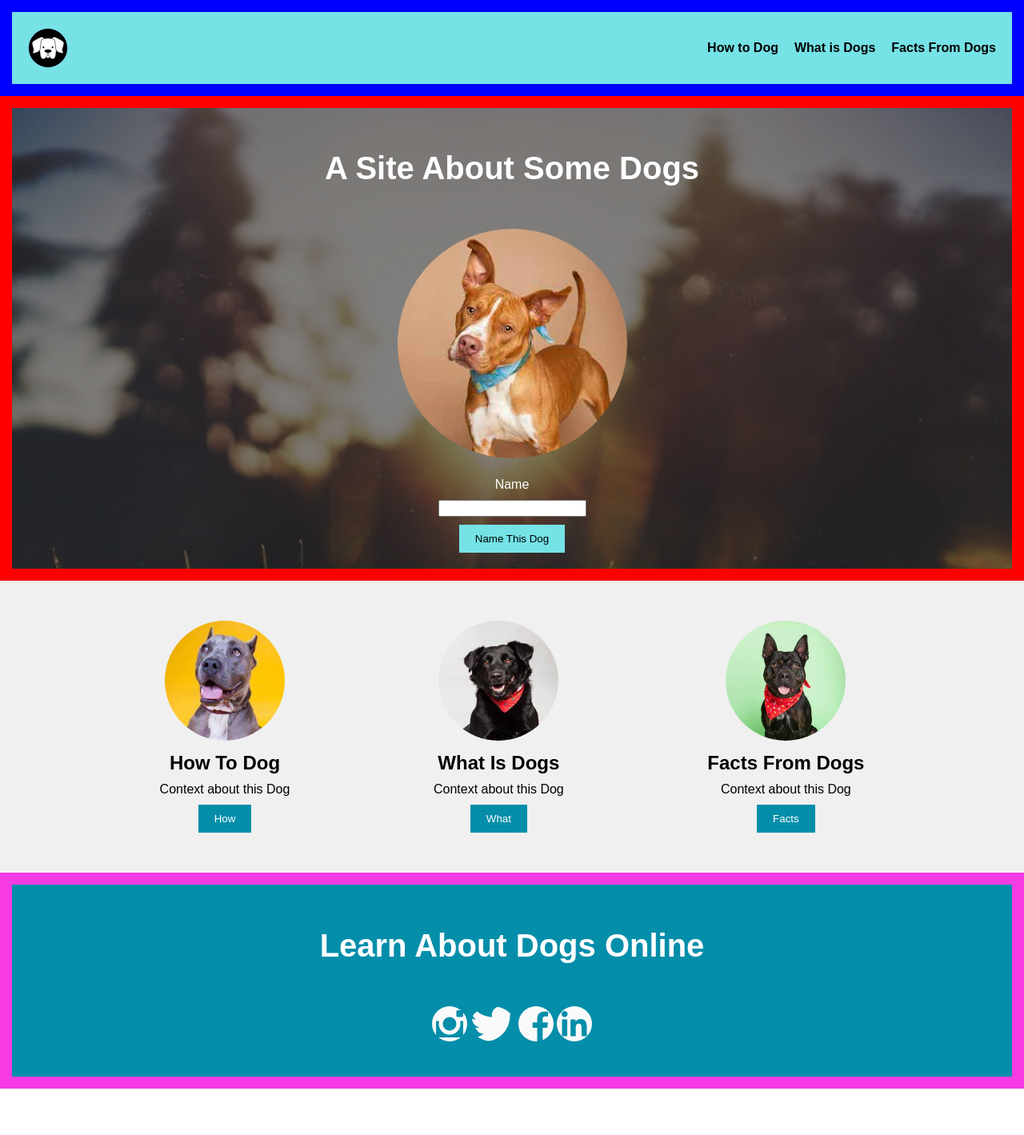
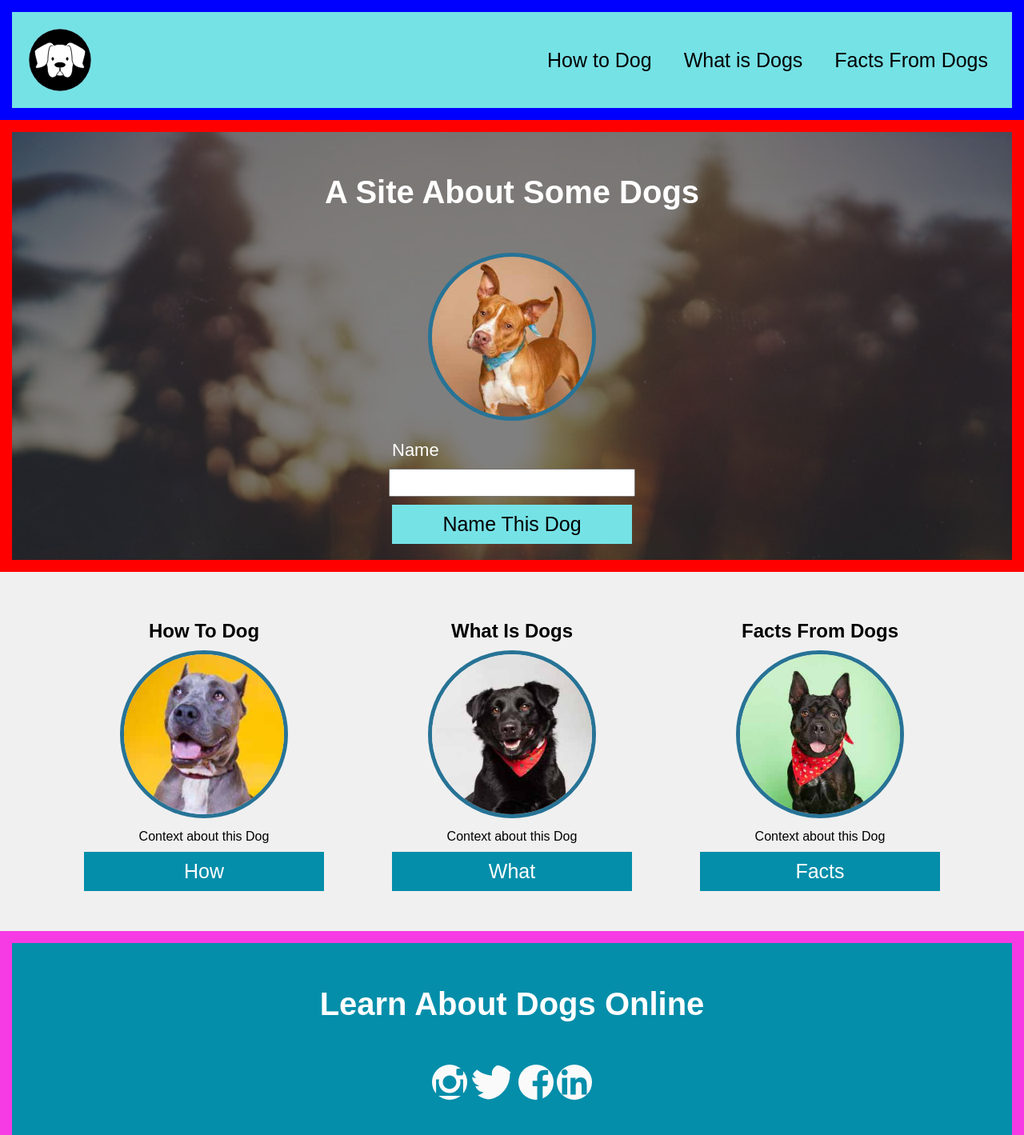
Before and after one commit to TDManning/Dog-Party2.0, a plain HTML site: page index.html in a window 1280 px wide. Shown: the whole page at 80% size. Before the commit the page ends 1361 px from the top, so only its background shows below. Drawn offline with Linux system fonts and the light colour scheme.

Commit message:
feat: incorporate additinal styling to match spec

```diff
--- a/index.html
+++ b/index.html
@@ -13,9 +13,9 @@
       <!-- Add the navigation bar -->
       <nav>
         <ul class="nav-list">
-          <li><a href="#how-to-dog">How to Dog</a></li>
-          <li><a href="#what-is-dogs">What is Dogs</a></li>
-          <li><a href="#facts-from-dogs">Facts From Dogs</a></li>
+          <li><a class= "header-text" href="#how-to-dog">How to Dog</a></li>
+          <li><a class= "header-text" href="#what-is-dogs">What is Dogs</a></li>
+          <li><a class= "header-text" href="#facts-from-dogs">Facts From Dogs</a></li>
         </ul>
       </nav>
     </header>
@@ -25,40 +25,40 @@
         <h1>A Site About <strong>Some Dogs</strong></h1>
         <img src="assets/dog1-sq.jpg" alt="Dog Image" class="hero-image" />
         <form>
-          <label class= "name" for="dog-name">Name</label>
-          <input type="text" id="dog-name" name="dog-name" />
-          <button type="submit">Name This Dog</button>
+          <label id= "name" for="dog-name">Name</label>
+          <input class= "dog-button" type="text" id="dog-name" name="dog-name" />
+          <button type="submit" class="dog-button light-blue">Name This Dog</button>
         </form>
       </section>
       <section class="info">
         <div class="dog-info">
+          <h2>How To Dog</h2>
           <img src="assets/dog2-sq.jpg" alt="Dog 2" />
-          <h2>How To Dog</h2>
           <p>Context about this Dog</p>
-          <button>How</button>
+          <button class="dog-button">How</button>
         </div>
           <div class="dog-info">
+            <h2>What Is Dogs</h2>
             <img src="assets/dog3-sq.jpg" alt="Dog 2" />
-            <h2>What Is Dogs</h2>
             <p>Context about this Dog</p>
-            <button>What</button>
+            <button class="dog-button">What</button>
           </div>
         <div class="dog-info">
           <div class="dog-info">
+            <h2>Facts From Dogs</h2>
           <img src="assets/dog4-sq.jpg" alt="Dog 2" />
-          <h2>Facts From Dogs</h2>
           <p>Context about this Dog</p>
-          <button>Facts</button>
+          <button class="dog-button">Facts</button>
         </div>
       </section>
     </main>
     <footer>
       <section class="hero">
         <h1>Learn About Dogs Online</h1>
-        <img src="assets/instagram.svg" alt="IG Logo" class="hero-image" />
-        <img src="assets/twitter.svg" alt="Twitter Logo" class="hero-image" />
-        <img src="assets/facebook.svg" alt="Facebook Logo" class="hero-image" />
-        <img src="assets/linkedin.svg" alt="Instagram Logo" class="hero-image" />
+        <img src="assets/instagram.svg" alt="IG Logo" class="social-media" />
+        <img src="assets/twitter.svg" alt="Twitter Logo" class="social-media" />
+        <img src="assets/facebook.svg" alt="Facebook Logo" class="social-media" />
+        <img src="assets/linkedin.svg" alt="Instagram Logo" class="social-media" />
       </section>
     </footer>
     <script src="main.js"></script>
--- a/style.css
+++ b/style.css
@@ -8,20 +8,26 @@ body {
 
 header {
   background-color: #75e2e6;
-  padding: 20px;
+  padding: 0px;
   display: flex;
   justify-content: space-between;
   align-items: center;
 }
 
 .logo {
-  height: 50px;
+  height: 80px;
 }
 
 .nav-list {
   list-style-type: none;
   display: flex;
   gap: 20px;
+}
+
+.header-text {
+  font-size: 25px;
+  font-weight: lighter;
+  padding: 10px
 }
 
 /* The li a is a descendant selector. It targets <a> elements that are decendants of <li> elements */
@@ -72,9 +78,19 @@ li a {
 .hero button {
   padding: 10px 20px;
   background-color: #75e2e6;
-  /* Add a background Image to the css file here instead of the blue */
   border: none;
   cursor: pointer;
+}
+
+.dog-button {
+  width: 300px;
+  font-size: 25px
+}
+
+#name {
+  width: 300px;
+  font-size: 22px;
+  text-align: left;
 }
 
 .info {
@@ -82,6 +98,7 @@ li a {
   justify-content: space-evenly;
   padding: 50px 20px;
   background-color: #f0f0f0;
+
 }
 
 .dog-info {
@@ -118,3 +135,16 @@ header {
   padding: 20px;
   text-align: center;
 }
+
+.hero-image, .dog-info img {
+  border-radius: 50%;
+  border: 5px solid #277396; /* Adjust border size and color */
+  width: 200px; /* Adjust size of the image as needed */
+  height: 200px; /* Adjust size of the image as needed */
+  object-fit: cover; /* Ensures the image is centered and not stretched */
+}
+
+.dog-box {
+  border: 15px solid greenyellow;
+  /* padding: 50px; */
+}
```
